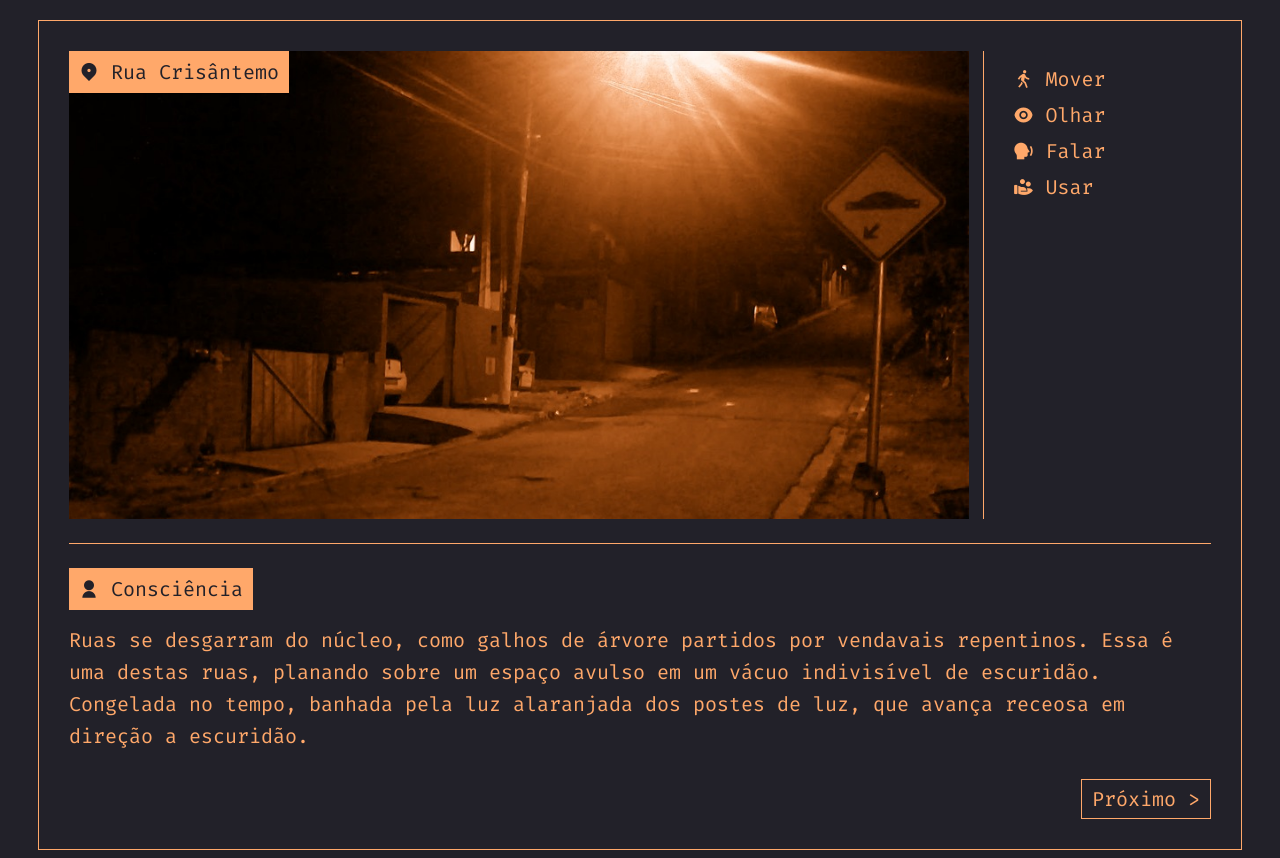
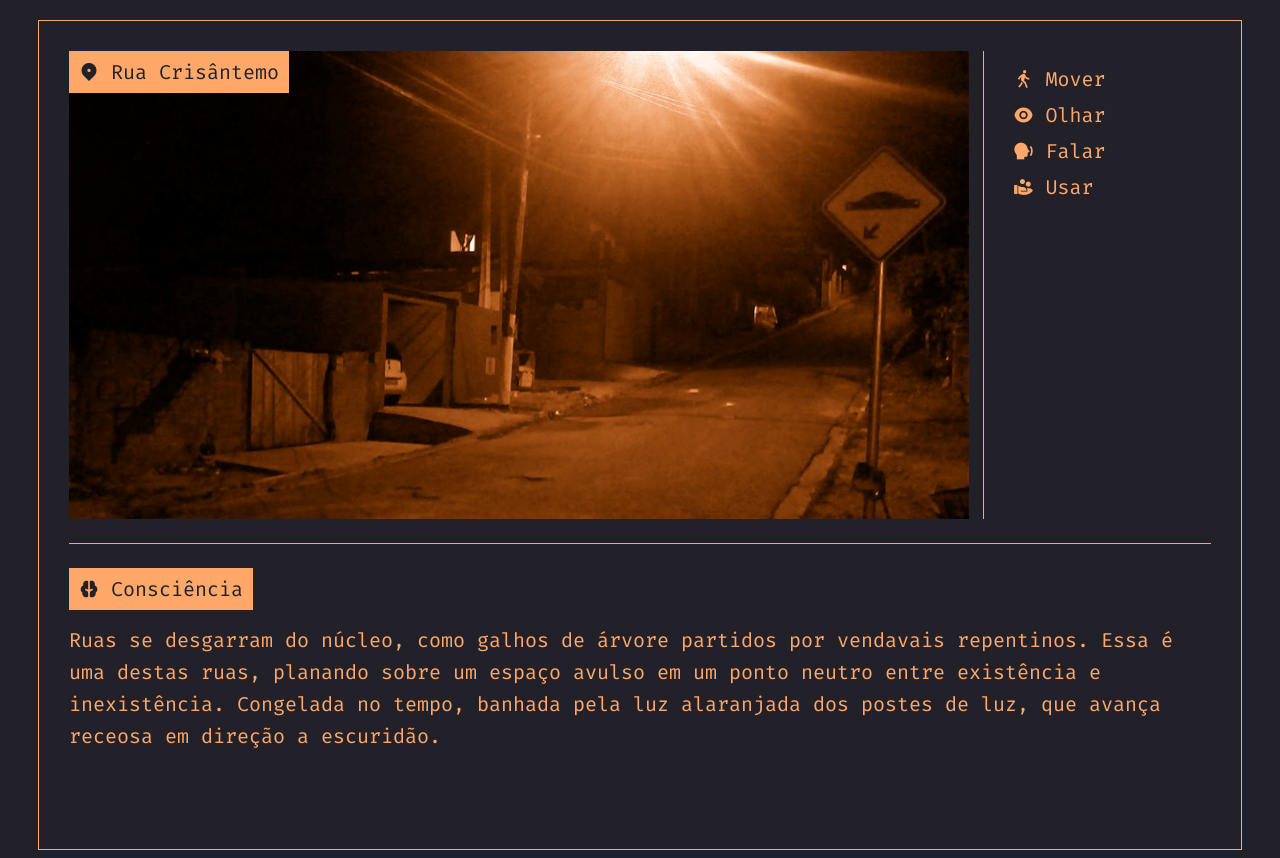
Before and after one commit to MoisesDuarte/antediluvian-aquarium, a Vue app: page / in a window 1280 px wide. Shown: the top 858 px of the page. Built offline with nearby package versions, Linux system fonts and the light colour scheme.

Commit message:
feat: ajustes gerais em composable

```diff
--- a/src/components/DialogWindow.vue
+++ b/src/components/DialogWindow.vue
@@ -1,22 +1,29 @@
 <template>
   <section>
     <article class="title">
-      <i class="ri-user-fill"></i>
-      Consciência
+      <i :class="icon"></i>
+      {{ name }}
     </article>
 
     <article class="dialog">
-      {{ description }}
+      {{ lines[0] }}
     </article>
 
-    <button class="advance-dialog-button">Próximo ></button>
+    <button v-if="lines.length > 1" class="advance-dialog-button">Próximo ></button>
   </section>
 </template>
 
 <script setup lang="ts">
 import { useScene } from '@/composables/scene.composable'
+import { computed } from 'vue'
 
-const { description } = useScene()
+const {
+  state: { currentActorDetails }
+} = useScene()
+
+const name = computed(() => currentActorDetails.value?.name)
+const icon = computed(() => currentActorDetails.value?.icon)
+const lines = computed(() => currentActorDetails.value?.lines || [])
 </script>
 
 <style scoped>
--- a/src/composables/scene.composable.ts
+++ b/src/composables/scene.composable.ts
@@ -1,5 +1,5 @@
 import { createSharedComposable } from "@vueuse/core";
-import { computed, ref, type ComputedRef, type Ref } from "vue";
+import { computed, ref } from "vue";
 
 export enum EAction {
   MOVE = 'MOVE',
@@ -15,9 +15,12 @@ export type TSceneActionItem = {
   description: string;
 }
 
+export type TSceneActorItem = Omit<TSceneActionItem, 'description'> & {
+  lines: string[];
+}
+
 export const useScene = createSharedComposable(function () {
   const name = 'Rua Crisântemo';
-  const description = 'Ruas se desgarram do núcleo, como galhos de árvore partidos por vendavais repentinos. Essa é uma destas ruas, planando sobre um espaço avulso em um vácuo indivisível de escuridão. Congelada no tempo, banhada pela luz alaranjada dos postes de luz, que avança receosa em direção a escuridão.';
 
   const ACTIONS_DICT: Record<EAction, TSceneActionItem[]> = {
     [EAction.MOVE]: [{
@@ -49,18 +52,30 @@ export const useScene = createSharedComposable(function () {
       icon: 'ri-information-line',
       description: 'placeholder'
     }]
+  };
+
+  const ACTORS_DICT: Record<string, TSceneActorItem> = {
+    'DEFAULT': {
+      id: 'conscience',
+      name: 'Consciência',
+      icon: 'ri-brain-fill',
+      lines: ['Ruas se desgarram do núcleo, como galhos de árvore partidos por vendavais repentinos. Essa é uma destas ruas, planando sobre um espaço avulso em um ponto neutro entre existência e inexistência. Congelada no tempo, banhada pela luz alaranjada dos postes de luz, que avança receosa em direção a escuridão.']
+    }
   }
-
 
   const currentAction = ref<EAction>();
   const currentActionOptions = computed(() => (currentAction.value ? ACTIONS_DICT[currentAction.value] : undefined));
 
+  const currentActor = ref('DEFAULT');
+  const currentActorDetails = computed(() => (currentActor.value ? ACTORS_DICT[currentActor.value] : undefined));
+
   return {
     name,
-    description,
     state: {
       currentAction,
-      currentActionOptions
+      currentActionOptions,
+      currentActor,
+      currentActorDetails,
     }
   }
 })
```
